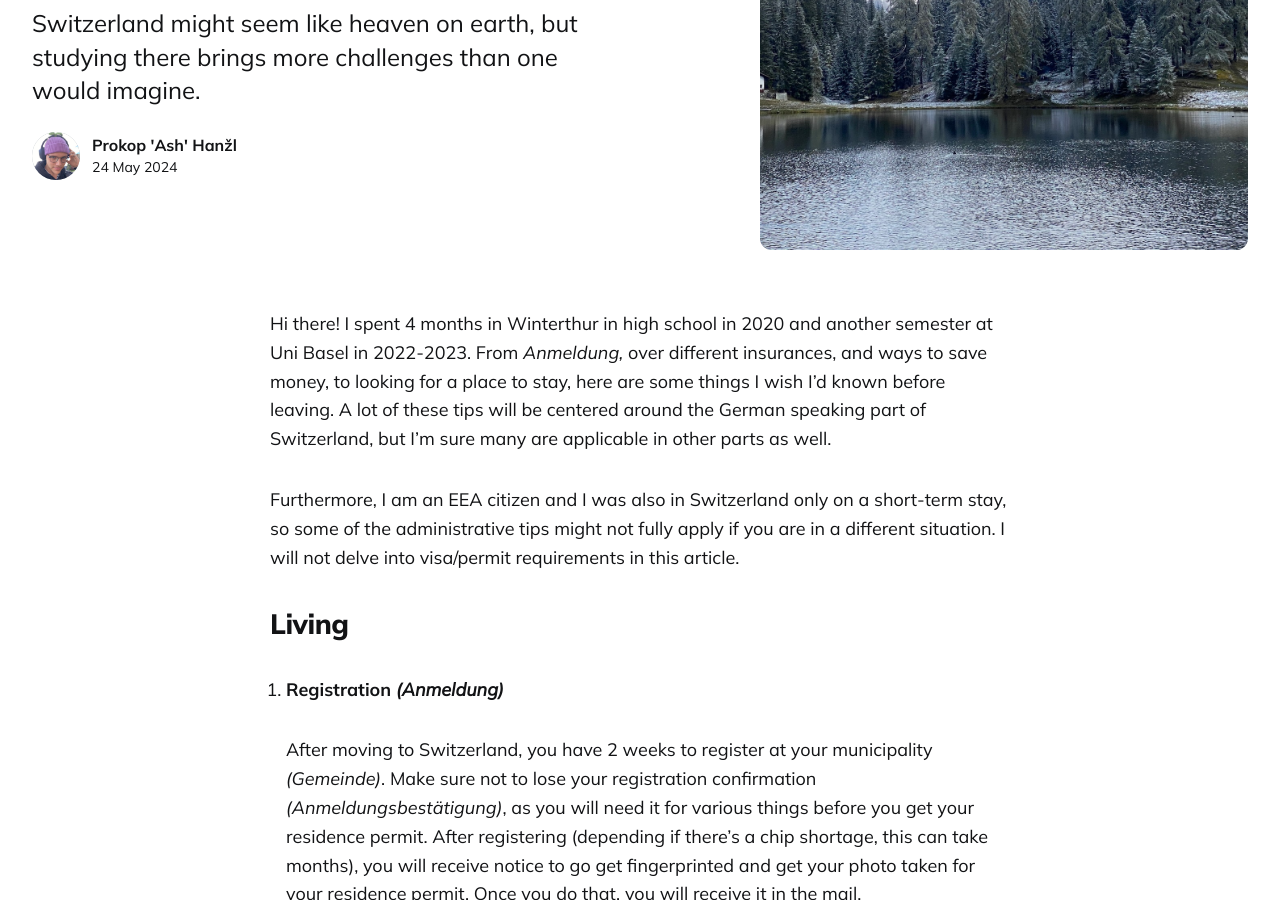
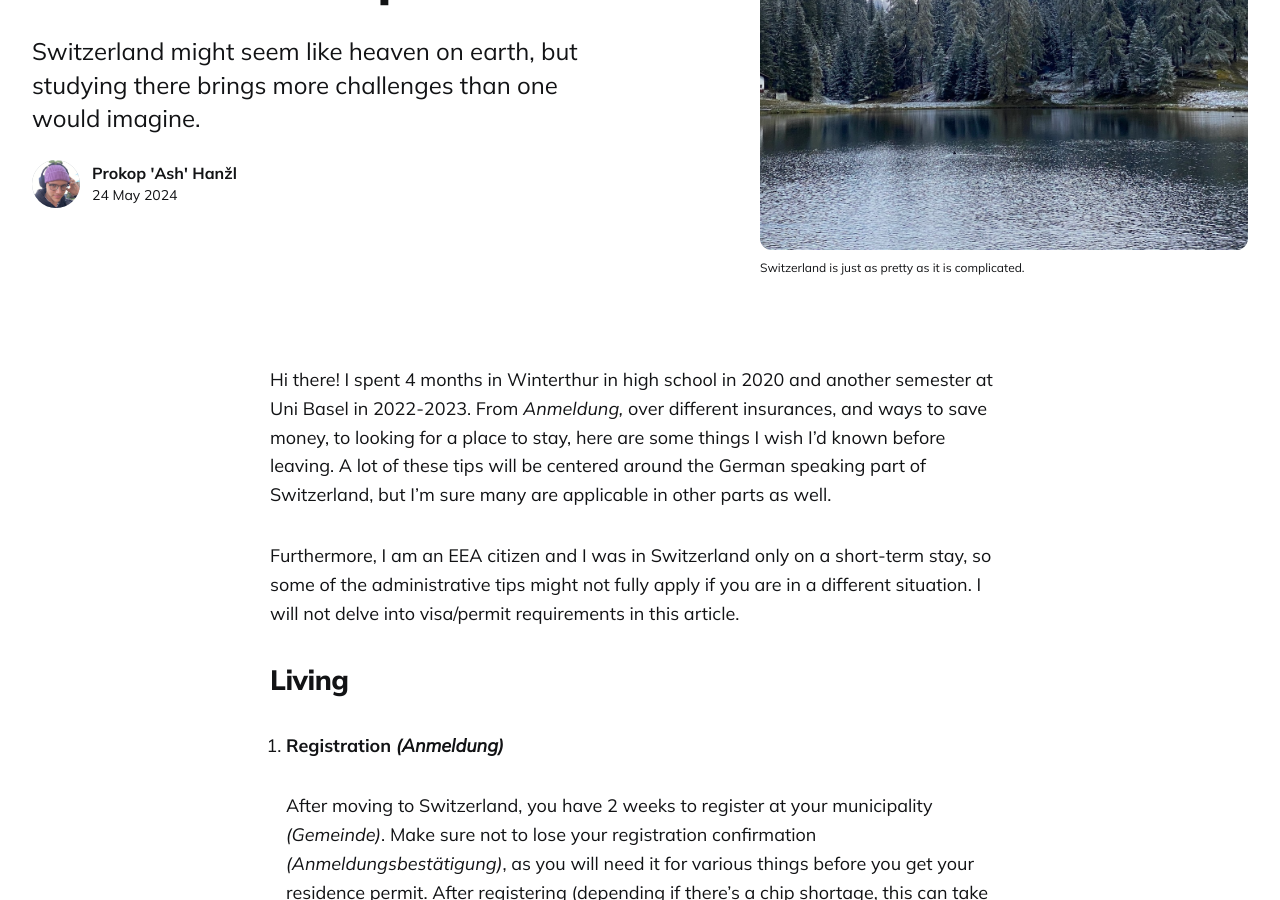
Before and after one commit to prokophanzl/prokophanzl.github.io, a Jekyll site: the page built from _posts/2024-05-24-navigating-switzerland-as-an-international-student.markdown, in a window 1280 px wide and 900 px high, scrolled down 492 px. Built offline with Jekyll 4.4.1, drawn with Linux system fonts in a browser that asks for light colours.

Commit message:
Update article formatting

```diff
--- a/_posts/2024-05-24-navigating-switzerland-as-an-international-student.markdown
+++ b/_posts/2024-05-24-navigating-switzerland-as-an-international-student.markdown
@@ -4,15 +4,15 @@
 description: Switzerland might seem like heaven on earth, but studying there brings more challenges than one would imagine.
 date: 2024-05-24 09:00
 author: admin
-image_caption:
 image: images/switzerland.jpg
+image_caption: Switzerland is just as pretty as it is complicated.
 tags: [travel, studying, switzerland]
 featured: true
 ---
 
 Hi there! I spent 4 months in Winterthur in high school in 2020 and another semester at Uni Basel in 2022-2023. From _Anmeldung,_ over different insurances, and ways to save money, to looking for a place to stay, here are some things I wish I’d known before leaving. A lot of these tips will be centered around the German speaking part of Switzerland, but I’m sure many are applicable in other parts as well.
 
-Furthermore, I am an EEA citizen and I was also in Switzerland only on a short-term stay, so some of the administrative tips might not fully apply if you are in a different situation. I will not delve into visa/permit requirements in this article.
+Furthermore, I am an EEA citizen and I was in Switzerland only on a short-term stay, so some of the administrative tips might not fully apply if you are in a different situation. I will not delve into visa/permit requirements in this article.
 
 ## Living
 
@@ -32,6 +32,8 @@
 
     Your university might offer dorms for a good price, make sure to do some research on those and act quickly if you want to get a room there.
 
+---
+
 ## Money
 
 1. **Revolut / Wise**
@@ -41,6 +43,8 @@
 2. **Cantonal Bank _(Kantonalbank)_**
 
     If you do need a Swiss bank account, try your local cantonal bank _(Kantonalbank)_. They often offer free accounts for students.
+
+---
 
 ## Insurance
 
@@ -71,6 +75,8 @@
 6. **Household Insurance _(Haushaltsversicherung)_**
 
     Some places (such as WoVe in Basel as mentioned above) will require you to get household insurance _(Haushaltsversicherung)_. From my experience, [AXA](https://www.axa.ch/) offers reasonable pricing and everything can be done online.
+
+---
 
 ## Food
 
@@ -110,6 +116,8 @@
 
     There are many so-called public fridges around Switzerland, for example those operated by [Madame Frigo](https://www.madamefrigo.ch/). Anyone can come by and take food out of the fridge for free — usually on a first come, first serve basis. However, please be considerate: if you can afford to buy your own food, please leave these to those who cannot.
 
+---
+
 ## Transport
 
 1. **Half-Fare Travelcard _(Halbtax-Abo)_ and Other Subscriptions**
@@ -123,6 +131,8 @@
 3. **Bikes**
 
     Much like the Netherlands, a large part of Switzerland is suitable for riding a bike. If you can’t bring your own, consider getting a cheap bike at the beginning of your stay; try asking previous tenants who are moving out if they have one they would like to sell or gift.
+
+---
 
 ## Miscellaneous
 
@@ -170,4 +180,8 @@
 
     You might get hit with the Serafe fee (unless you're deaf-blind, which I'd wager you're not) — it is a per-year, per-household fee, so work it out with your roommates. Don’t try to dodge it.
 
+---
+
 This list is by no means exhaustive — if you'd like me to add something or have any questions, feel free to reach out at `phanzl@dustah.com`!
+
+---
```
